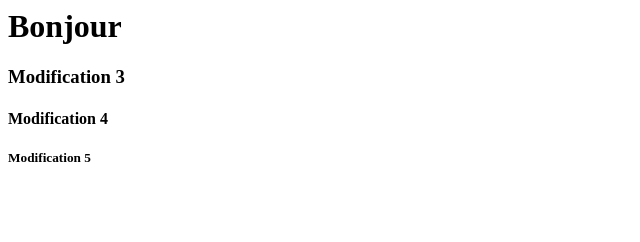
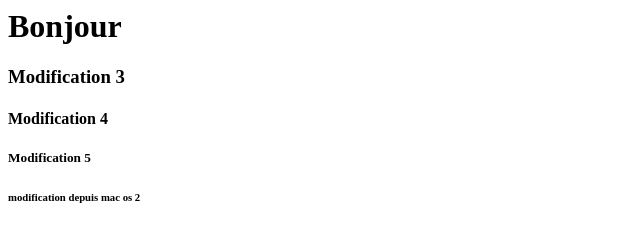
Before and after one commit to dardourMed987/formation0512, a plain HTML site: page index.html in a window 1280 px wide. Shown: the whole page, without its empty margins (0-640 px from the left). Drawn offline with Linux system fonts and the light colour scheme.

Commit message:
commit depuis le mac

```diff
--- a/index.html
+++ b/index.html
@@ -2,3 +2,4 @@
 <h3>Modification 3</h3>
 <h4>Modification 4</h4>
 <h5>Modification 5</h5>
+<h6>modification depuis mac os 2</h6>
```
